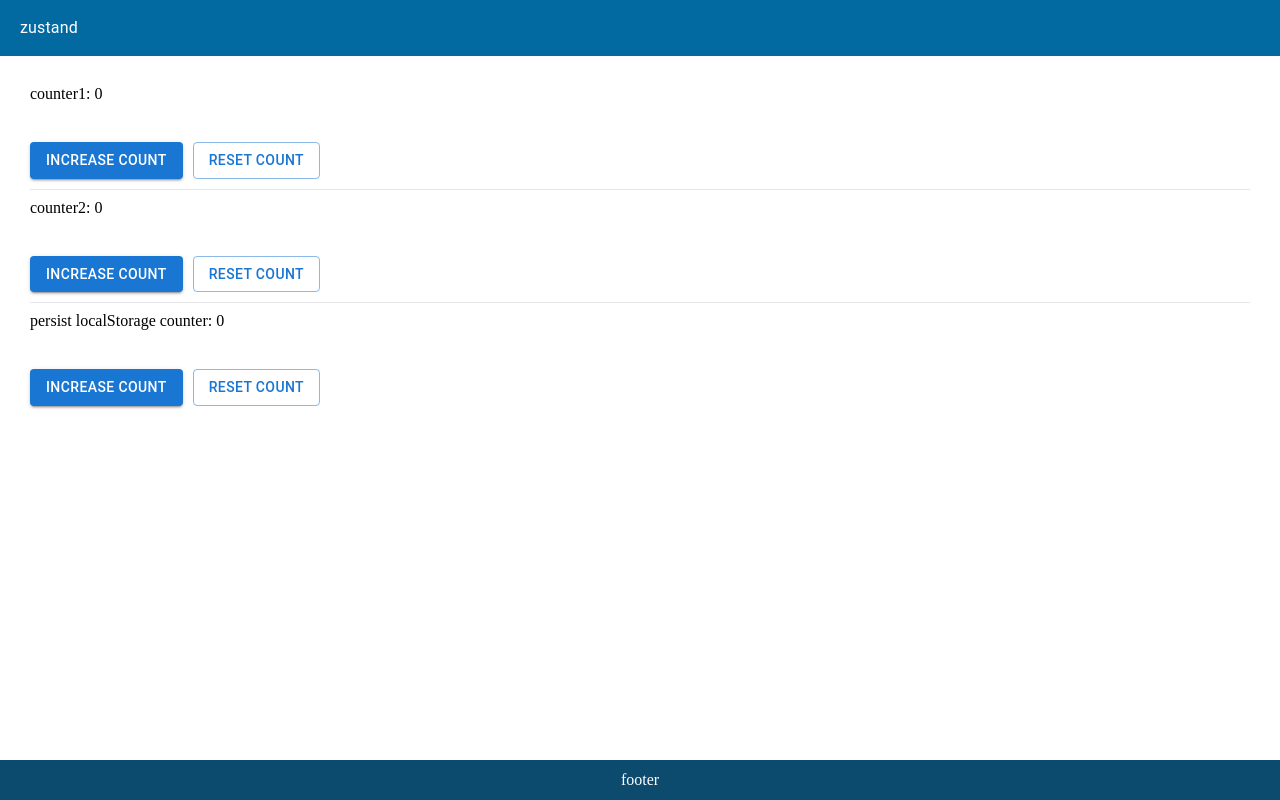
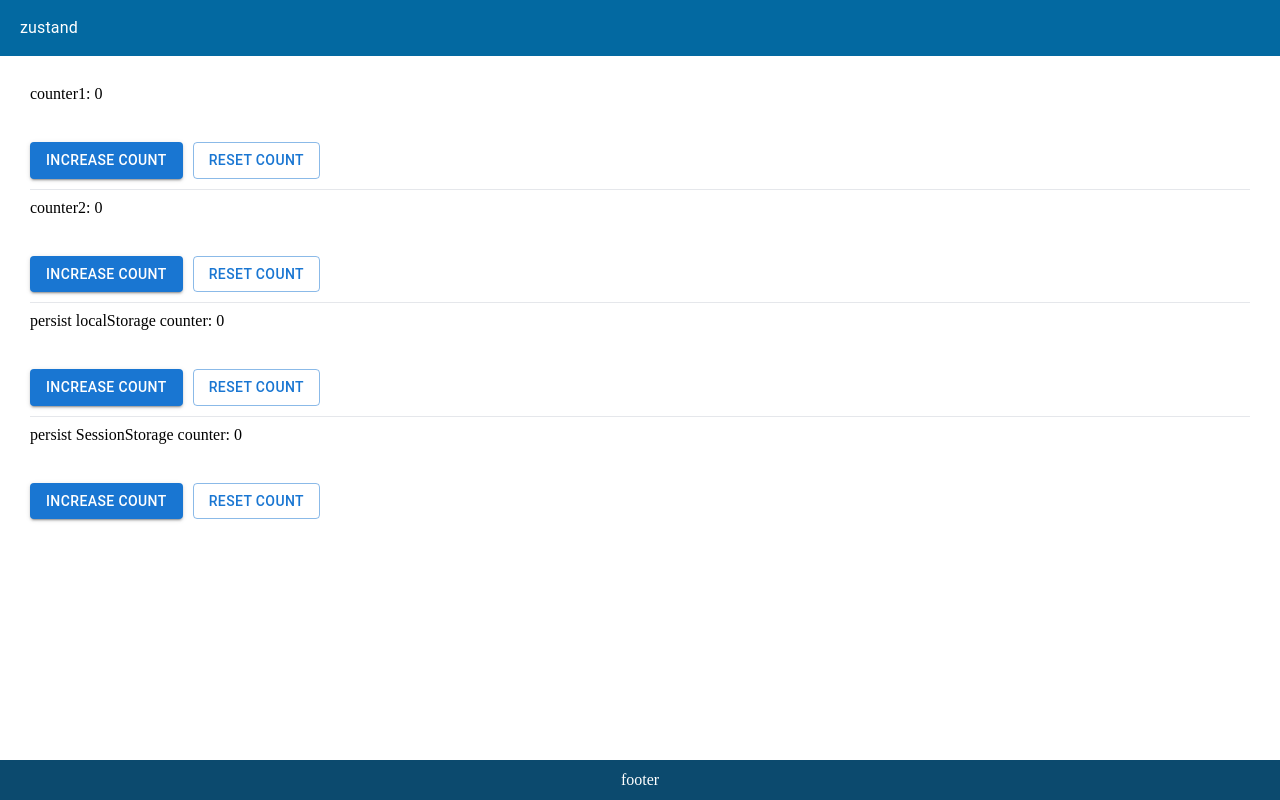
Before and after one commit to calm1205/vite-sandbox, a React (Vite) app: page / in a window 1280 px wide. Built offline with nearby package versions, Linux system fonts and the light colour scheme.

Commit message:
session storage

```diff
--- /dev/null
+++ b/src/components/Counter/Counter.1.tsx
@@ -0,0 +1,25 @@
+import { Box, Button } from "@mui/material"
+import { FC } from "react"
+import { useCountStore } from "~/lib/countStore"
+
+/**
+ * カウンター1
+ */
+export const Counter1: FC = () => {
+  const counter = useCountStore()
+
+  return (
+    <>
+      <p className="">counter1: {counter.count}</p>
+
+      <Box mt="30px" display="flex" gap="10px">
+        <Button variant="contained" onClick={counter.increaseCount}>
+          Increase count
+        </Button>
+        <Button variant="outlined" onClick={counter.resetCount}>
+          Reset count
+        </Button>
+      </Box>
+    </>
+  )
+}
--- /dev/null
+++ b/src/components/Counter/Counter.2.tsx
@@ -0,0 +1,25 @@
+import { Box, Button } from "@mui/material"
+import { FC } from "react"
+import { useCountStore } from "~/lib/countStore"
+
+/**
+ * カウンター2
+ */
+export const Counter2: FC = () => {
+  const counter = useCountStore()
+
+  return (
+    <>
+      <p className="">counter2: {counter.count}</p>
+
+      <Box mt="30px" display="flex" gap="10px">
+        <Button variant="contained" onClick={counter.increaseCount}>
+          Increase count
+        </Button>
+        <Button variant="outlined" onClick={counter.resetCount}>
+          Reset count
+        </Button>
+      </Box>
+    </>
+  )
+}
--- a/src/components/counter/PersistLocalCounter.tsx
+++ b/src/components/PersistCounter/LocalStorageCounter.tsx
@@ -1,12 +1,12 @@
 import { Box, Button } from "@mui/material"
 import { FC } from "react"
-import { usePersistLocalCountStore } from "~/lib/persistLocalCountStore"
+import { useLocalStorageCountStore } from "~/lib/localStorageCountStore"
 
 /**
  * localStorageへ値を保存するカウンター
  */
-export const PersistLocalCounter: FC = () => {
-  const counter = usePersistLocalCountStore()
+export const LocalStorageCounter: FC = () => {
+  const counter = useLocalStorageCountStore()
 
   return (
     <>
--- /dev/null
+++ b/src/components/PersistCounter/SessionStorageCount.tsx
@@ -0,0 +1,25 @@
+import { Box, Button } from "@mui/material"
+import { FC } from "react"
+import { useSessionStorageCountStore } from "~/lib/sessionStorageCountStore"
+
+/**
+ * SessionStorageへ値を保存するカウンター
+ */
+export const SessionStorageCounter: FC = () => {
+  const counter = useSessionStorageCountStore()
+
+  return (
+    <>
+      <p className="">persist SessionStorage counter: {counter.count}</p>
+
+      <Box mt="30px" display="flex" gap="10px">
+        <Button variant="contained" onClick={counter.increaseCount}>
+          Increase count
+        </Button>
+        <Button variant="outlined" onClick={counter.resetCount}>
+          Reset count
+        </Button>
+      </Box>
+    </>
+  )
+}
--- /dev/null
+++ b/src/lib/localStorageCountStore.ts
@@ -0,0 +1,20 @@
+import { create } from "zustand"
+import { persist, createJSONStorage } from "zustand/middleware"
+import { Count } from "./countStore"
+
+/**
+ * localStorageに値を保存
+ */
+export const useLocalStorageCountStore = create<Count>()(
+  persist(
+    (set) => ({
+      count: 0,
+      increaseCount: () => set(({ count }) => ({ count: count + 1 })),
+      resetCount: () => set({ count: 0 }),
+    }),
+    {
+      name: "persist-storage",
+      storage: createJSONStorage(() => localStorage),
+    }
+  )
+)
--- a/src/lib/persistLocalCountStore.ts
+++ b/src/lib/sessionStorageCountStore.ts
@@ -3,9 +3,9 @@ import { persist, createJSONStorage } from "zustand/middleware"
 import { Count } from "./countStore"
 
 /**
- * localStorageに値を保存
+ * sessionStorageに値を保存
  */
-export const usePersistLocalCountStore = create<Count>()(
+export const useSessionStorageCountStore = create<Count>()(
   persist(
     (set) => ({
       count: 0,
@@ -14,7 +14,7 @@ export const usePersistLocalCountStore = create<Count>()(
     }),
     {
       name: "persist-storage",
-      storage: createJSONStorage(() => localStorage),
+      storage: createJSONStorage(() => sessionStorage),
     }
   )
 )
--- a/src/pages/Top/Index.tsx
+++ b/src/pages/Top/Index.tsx
@@ -1,8 +1,9 @@
 import { Box } from "@mui/material"
 import { FC } from "react"
-import { Counter1 } from "~/components/counter/Counter.1"
-import { Counter2 } from "~/components/counter/Counter.2"
-import { PersistLocalCounter } from "~/components/counter/PersistLocalCounter"
+import { Counter1 } from "~/components/Counter/Counter.1"
+import { Counter2 } from "~/components/Counter/Counter.2"
+import { LocalStorageCounter } from "~/components/PersistCounter/LocalStorageCounter"
+import { SessionStorageCounter } from "~/components/PersistCounter/SessionStorageCount"
 
 const Top: FC = () => {
   return (
@@ -11,7 +12,9 @@ const Top: FC = () => {
       <hr />
       <Counter2 />
       <hr />
-      <PersistLocalCounter />
+      <LocalStorageCounter />
+      <hr />
+      <SessionStorageCounter />
     </Box>
   )
 }
```
